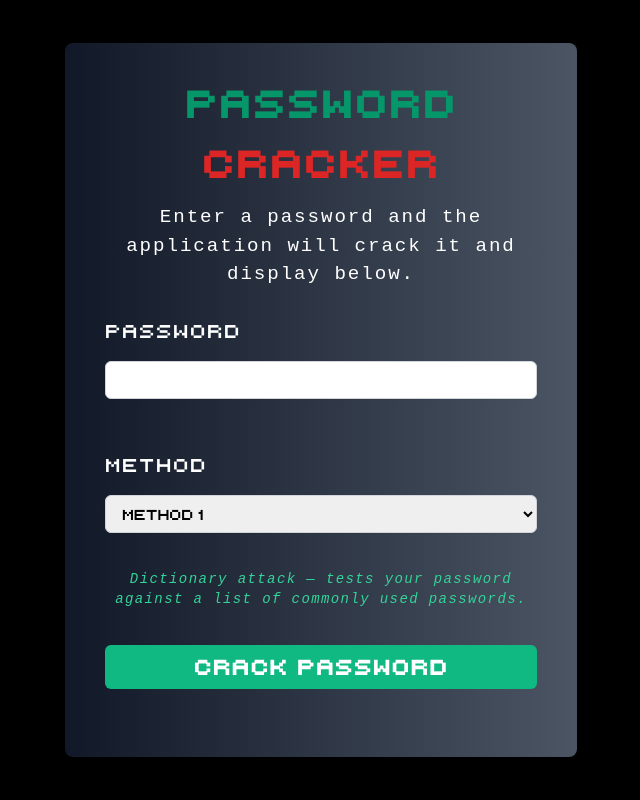
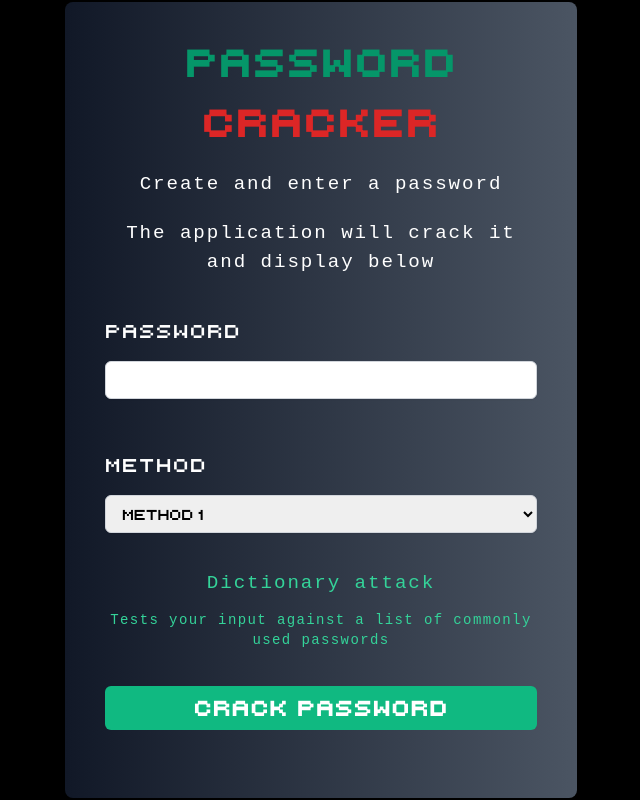
Before and after one commit to richardwaters9049/pw-crack-app, a Flask app: page / in a window 1280 px wide. Shown: the whole page, without its empty margins (319-959 px from the left). Run offline with Flask 2, Linux system fonts and the light colour scheme.

Commit message:
feat: Display style changes for method descriptions

```diff
--- a/templates/index.html
+++ b/templates/index.html
@@ -31,8 +31,11 @@
         Cracker
       </h2>
 
-      <p class="text-center text-white tracking-widest">
-        Enter a password and the application will crack it and display below.
+      <p class="text-center text-white tracking-widest mb-2 mt-2">
+        Create and enter a password
+      </p>
+      <p class="text-center text-white tracking-widest mb-3">
+        The application will crack it and display below
       </p>
       <form
         id="crack-form"
@@ -73,12 +76,21 @@
             <option value="method2" class="tracking-widest">Method 2</option>
           </select>
         </div>
-        <p
-          id="method-description"
-          class="text-sm text-green-400 tracking-widest text-center italic"
-        >
-          Dictionary attack — tests your password against a list of commonly used passwords.
-        </p>
+
+        <div class="method-desc-container">
+          <p
+            id="method-description"
+            class="text-m text-green-400 tracking-widest text-center mb-3"
+          >
+            Dictionary attack
+          </p>
+          <p
+            id="method-description"
+            class="text-sm text-green-400 tracking-widest text-center"
+          >
+            Tests your input against a list of commonly used passwords
+          </p>
+        </div>
         <button
           type="submit"
           class="w-full px-4 py-2 bg-green-500 text-white font-bold rounded-md hover:bg-red-700 text-xl tracking-widest"
@@ -92,8 +104,10 @@
     <script src="/static/matrix.js"></script>
     <script>
       const methodDescriptions = {
-        method1: "Dictionary attack — tests your password against a list of commonly used passwords.",
-        method2: "Brute-force attack — systematically tries all possible character combinations."
+        method1:
+          "Dictionary attack — tests your password against a list of commonly used passwords.",
+        method2:
+          "Brute-force attack — systematically tries all possible character combinations.",
       };
 
       document.getElementById("method").addEventListener("change", function () {
```
